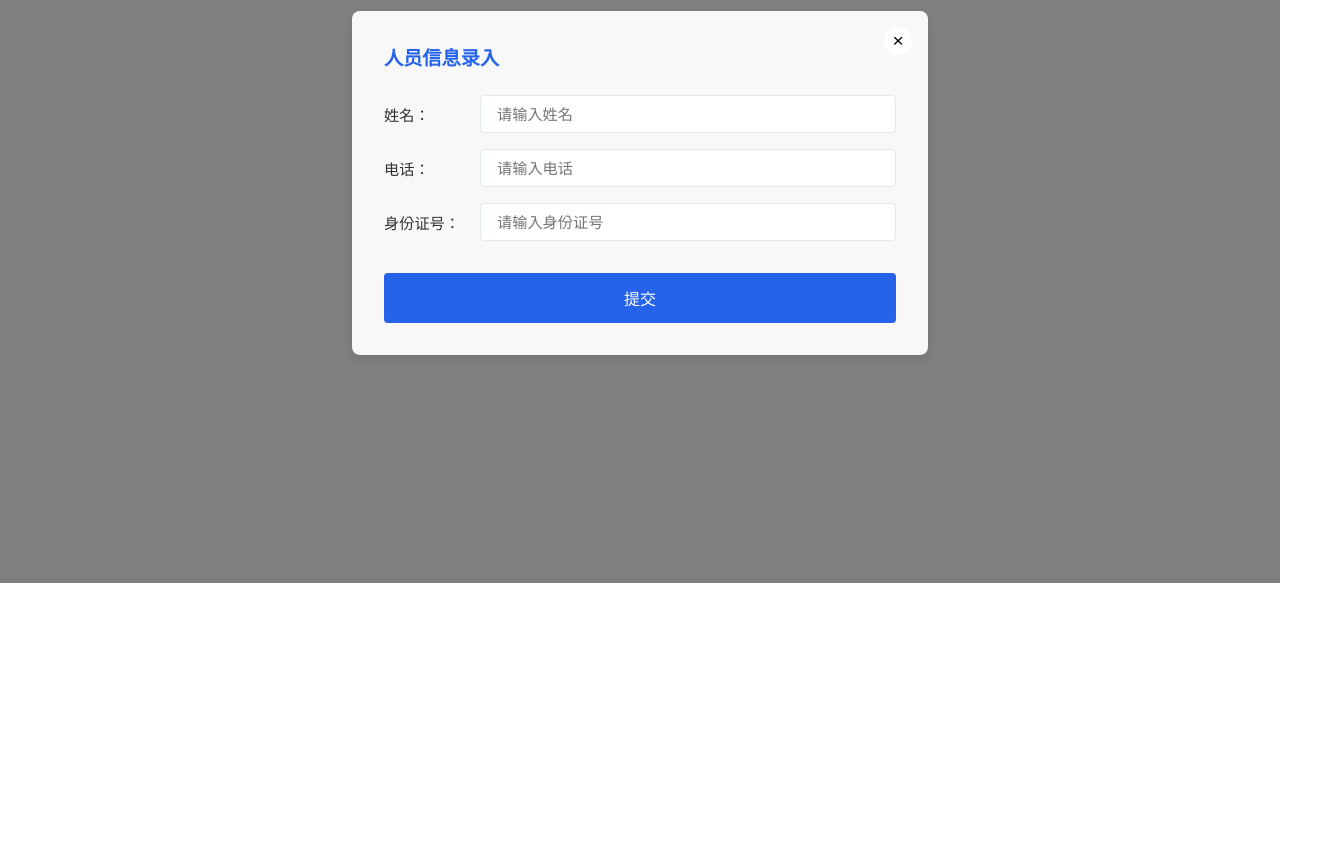
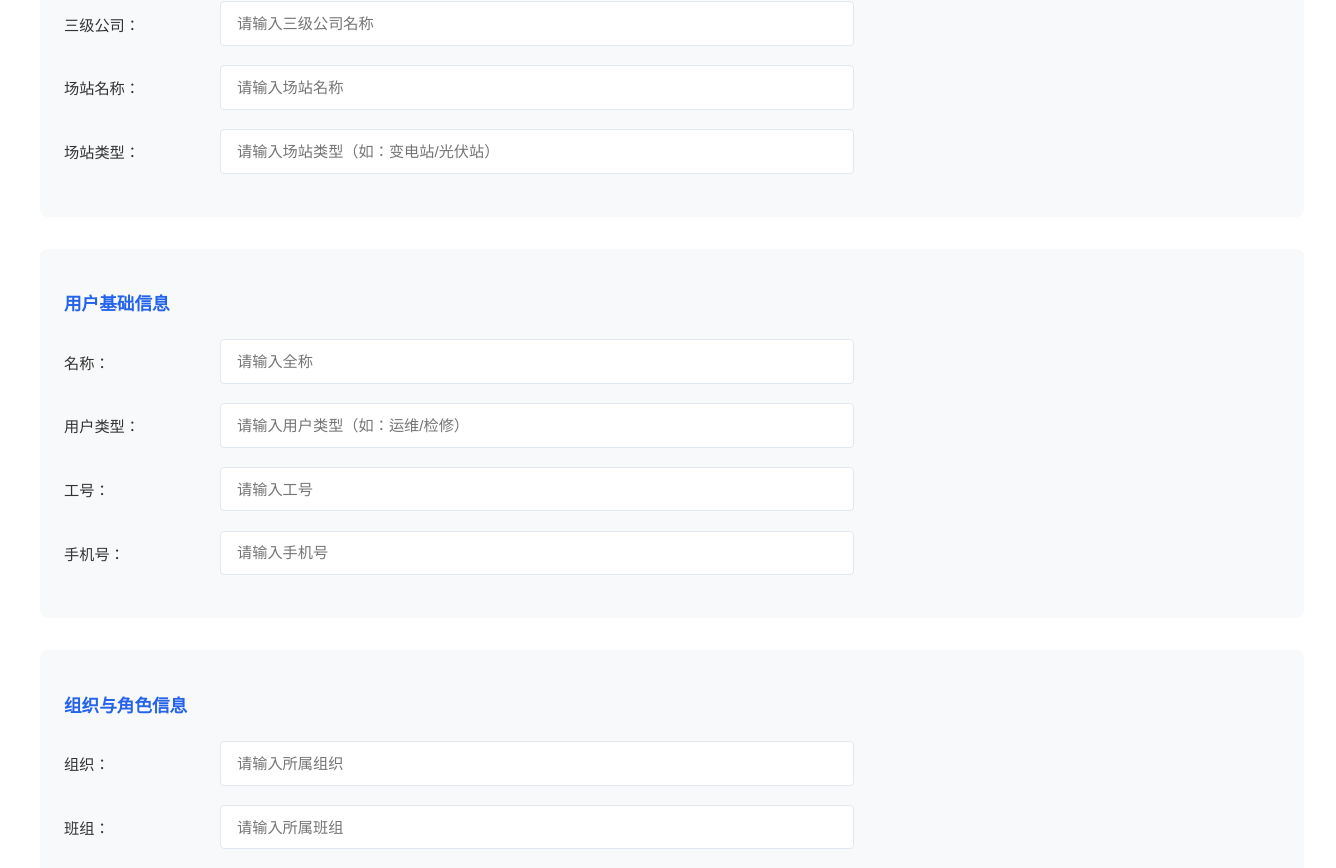
Before and after one commit to WZR-Personal-Organization/c, a Vue app: page /person-info in a window 1280 px wide. Shown: the part 217-1085 px from the top of the page, 1336 px wide, since content can reach past the window. Before the commit the page ends 800 px from the top, so only its background shows below. Built offline with nearby package versions, Linux system fonts and the light colour scheme.

Commit message:
Add files via upload

```diff
--- a/src/views/Map.vue
+++ b/src/views/Map.vue
@@ -77,7 +77,7 @@
           <div class="marker-item"
             v-for="(value,key) in mapPointsMap"
             @click="handleMarkerClick(value[1],value[1].sn)"
-            :class="{ active: key === selectedRightSn }"
+            :class="{ active: value[1].sn === selectedRightSn }"
             :key="key">
             <div class="marker-info">
               <!-- map在vue2中被v-for识别时，每一行都会被当成[key,value]的数组，相当于[[key1,value1],[key2,value2]]，所以直接拿到的value实际是[key2,value2]，访问value的第二个元素才是map的value的真正值 -->
--- a/src/views/PersonInfo.vue
+++ b/src/views/PersonInfo.vue
@@ -1,23 +1,84 @@
 <template>
-  <div class="iframe-mask">
+  <!-- 移除背景遮罩层，直接使用form-container作为根元素 -->
   <div class="form-container">
-      <button class="close-btn" @click="goBack">×</button>
+    <!-- 移除原右上角关闭按钮 -->
 
     <!-- 未提交时显示表单 -->
     <div v-if="!submitSuccess" class="form-content">
       <div class="form-title">人员信息录入</div>
+
+      <!-- 公司与场站信息 -->
+      <div class="form-section">
+        <h3 class="section-title">公司与场站信息</h3>
         <div class="form-group">
-          <label>姓名：</label>
-          <input v-model="formData.name" placeholder="请输入姓名">
+          <label>二级公司：</label>
+          <input v-model="formData.secondaryCompany" placeholder="请输入二级公司名称">
         </div>
         <div class="form-group">
-          <label>电话：</label>
-          <input v-model="formData.phone" placeholder="请输入电话" type="tel">
+          <label>三级公司：</label>
+          <input v-model="formData.thirdLevelCompany" placeholder="请输入三级公司名称">
         </div>
         <div class="form-group">
-          <label>身份证号：</label>
-          <input v-model="formData.idCard" placeholder="请输入身份证号" maxlength="18">
+          <label>场站名称：</label>
+          <input v-model="formData.stationName" placeholder="请输入场站名称">
         </div>
+        <div class="form-group">
+          <label>场站类型：</label>
+          <input v-model="formData.stationType" placeholder="请输入场站类型（如：变电站/光伏站）">
+        </div>
+      </div>
+
+      <!-- 用户基础信息 -->
+      <div class="form-section">
+        <h3 class="section-title">用户基础信息</h3>
+        <div class="form-group">
+          <label>名称：</label>
+          <input v-model="formData.fullName" placeholder="请输入全称">
+        </div>
+        <div class="form-group">
+          <label>用户类型：</label>
+          <input v-model="formData.customerType" placeholder="请输入用户类型（如：运维/检修）">
+        </div>
+        <div class="form-group">
+          <label>工号：</label>
+          <input v-model="formData.jobId" placeholder="请输入工号">
+        </div>
+        <div class="form-group">
+          <label>手机号：</label>
+          <input v-model="formData.cellPhoneNumber" placeholder="请输入手机号" type="tel">
+        </div>
+      </div>
+
+      <!-- 组织与角色信息 -->
+      <div class="form-section">
+        <h3 class="section-title">组织与角色信息</h3>
+        <div class="form-group">
+          <label>组织：</label>
+          <input v-model="formData.organization" placeholder="请输入所属组织">
+        </div>
+        <div class="form-group">
+          <label>班组：</label>
+          <input v-model="formData.team" placeholder="请输入所属班组">
+        </div>
+        <div class="form-group">
+          <label>是否运检分离：</label>
+          <input v-model="formData.isOperationInspectionSeparated" placeholder="请输入（是/否）">
+        </div>
+        <div class="form-group">
+          <label>角色：</label>
+          <input v-model="formData.role" placeholder="请输入角色（如：班长/技术员）">
+        </div>
+      </div>
+
+      <!-- 备注信息 -->
+      <div class="form-section">
+        <h3 class="section-title">备注信息</h3>
+        <div class="form-group">
+          <label>备注：</label>
+          <input v-model="formData.remarks" placeholder="请输入备注信息">
+        </div>
+      </div>
+
       <button class="submit-btn" @click="submitForm">提交</button>
     </div>
 
@@ -25,7 +86,6 @@
     <div v-if="submitSuccess" class="success-tip">
       <p>🎉 人员信息提交成功！</p>
       <button class="close-btn" @click="goBack">关闭</button>
-      </div>
     </div>
   </div>
 </template>
@@ -39,30 +99,38 @@ export default {
   data() {
     return {
       formData: {
-        name: '',
-        phone: '',
-        idCard: ''
+        // 新增字段初始化
+        secondaryCompany: '',
+        thirdLevelCompany: '',
+        stationName: '',
+        stationType: '',
+        fullName: '',
+        customerType: '',
+        jobId: '',
+        cellPhoneNumber: '',
+        organization: '',
+        team: '',
+        isOperationInspectionSeparated: '',
+        role: '',
+        remarks: ''
       },
       submitSuccess: false
     }
   },
   computed: {
-    ...mapGetters(['getUserApi']) // 假设从Vuex获取API地址（根据实际项目调整）
   },
   methods: {
-    // 提交表单
     async submitForm() {
       try {
-        // 调用接口提交数据（根据实际API调整）
-        const res = await service.post('/api/person', this.formData)
-        if (res.data.code === 200) {
+        const res = await service.post('/beidou/user', this.formData)
+        if (res.data.status === 200) {
           this.submitSuccess = true
+          console.log(res.data)
         }
       } catch (error) {
         console.error('提交失败:', error)
       }
     },
-    // 返回上一页（或关闭当前路由）
     goBack() {
       this.$router.go(-1)
     }
@@ -71,89 +139,58 @@ export default {
 </script>
 
 <style scoped>
-/* 样式与Map.vue的iframe-mask保持一致 */
-.iframe-mask {
-  position: fixed;
-  top: 0;
-  left: 0;
+/* 全屏布局调整 */
+.form-container {
   width: 100%;
-  height: 100%;
-  background: rgba(0, 0, 0, 0.5);
-  z-index: 1000;
-  display: flex;
-  align-items: center;
-  justify-content: center;
+  height: 100%; /* 占满iframe高度 */
+  background: #fff; /* 移除背景遮罩 */
+  padding: 2rem;
+  overflow-y: auto; /* 内容过长时滚动 */
 }
 
-.form-container {
-  width: 40%;
-  min-width: 500px;
-  background: rgba(255, 255, 255, 0.95);
+/* 表单分区样式 */
+.form-section {
+  margin-bottom: 2rem;
+  padding: 1.5rem;
+  background: #f8f9fa;
   border-radius: 8px;
-  padding: 2rem;
-  position: relative;
-  box-shadow: 0 4px 12px rgba(0, 0, 0, 0.1);
 }
 
-.close-btn {
-  position: absolute;
-  top: 1rem;
-  right: 1rem;
-  background: #fff;
-  border: none;
-  width: 28px;
-  height: 28px;
-  border-radius: 50%;
-  cursor: pointer;
-  font-size: 1.2rem;
-  display: flex;
-  align-items: center;
-  justify-content: center;
-  transition: background 0.2s;
-}
-
-.close-btn:hover {
-  background: #f0f0f0;
-}
-
-.form-title {
-  font-size: 1.2rem;
+.section-title {
+  font-size: 1.1rem;
   color: #2563eb;
   font-weight: 600;
   margin-bottom: 1.5rem;
 }
 
+/* 表单字段组样式优化 */
 .form-group {
   display: flex;
   align-items: center;
   gap: 1rem;
-  margin-bottom: 1rem;
+  margin-bottom: 1.2rem;
 }
 
 .form-group label {
-  width: 80px;
+  width: 140px; /* 标签宽度增大，适应长文本 */
   color: #333;
   font-size: 0.95rem;
+  flex-shrink: 0; /* 防止标签被压缩 */
 }
 
 .form-group input {
   flex: 1;
-  padding: 0.6rem 1rem;
+  padding: 0.8rem 1rem; /* 输入框内边距增大 */
   border: 1px solid #e2e8f0;
   border-radius: 4px;
   font-size: 0.95rem;
-  transition: border-color 0.2s;
+  max-width: 600px; /* 限制输入框最大宽度 */
 }
 
-.form-group input:focus {
-  outline: none;
-  border-color: #2563eb;
-  box-shadow: 0 0 0 2px rgba(37, 99, 235, 0.1);
-}
-
+/* 提交按钮样式 */
 .submit-btn {
-  width: 100%;
-  padding: 0.8rem;
+  max-width: 600px; /* 与输入框对齐 */
+  padding: 1rem;
   background: #2563eb;
   color: white;
   border: none;
@@ -162,17 +199,20 @@ export default {
   font-weight: 500;
   cursor: pointer;
   transition: background 0.2s;
-  margin-top: 1rem;
+  margin-top: 2rem;
 }
 
 .submit-btn:hover {
   background: #1d4ed8;
 }
 
+/* 成功提示样式 */
 .success-tip {
-  text-align: center;
-  padding: 2rem;
-  color: #2563eb;
-  font-size: 1.2rem;
+  height: 100%;
+  display: flex;
+  flex-direction: column;
+  align-items: center;
+  justify-content: center;
+  font-size: 1.5rem;
 }
 </style>
```
Lines whose indentation alone changed are shown as unchanged.
